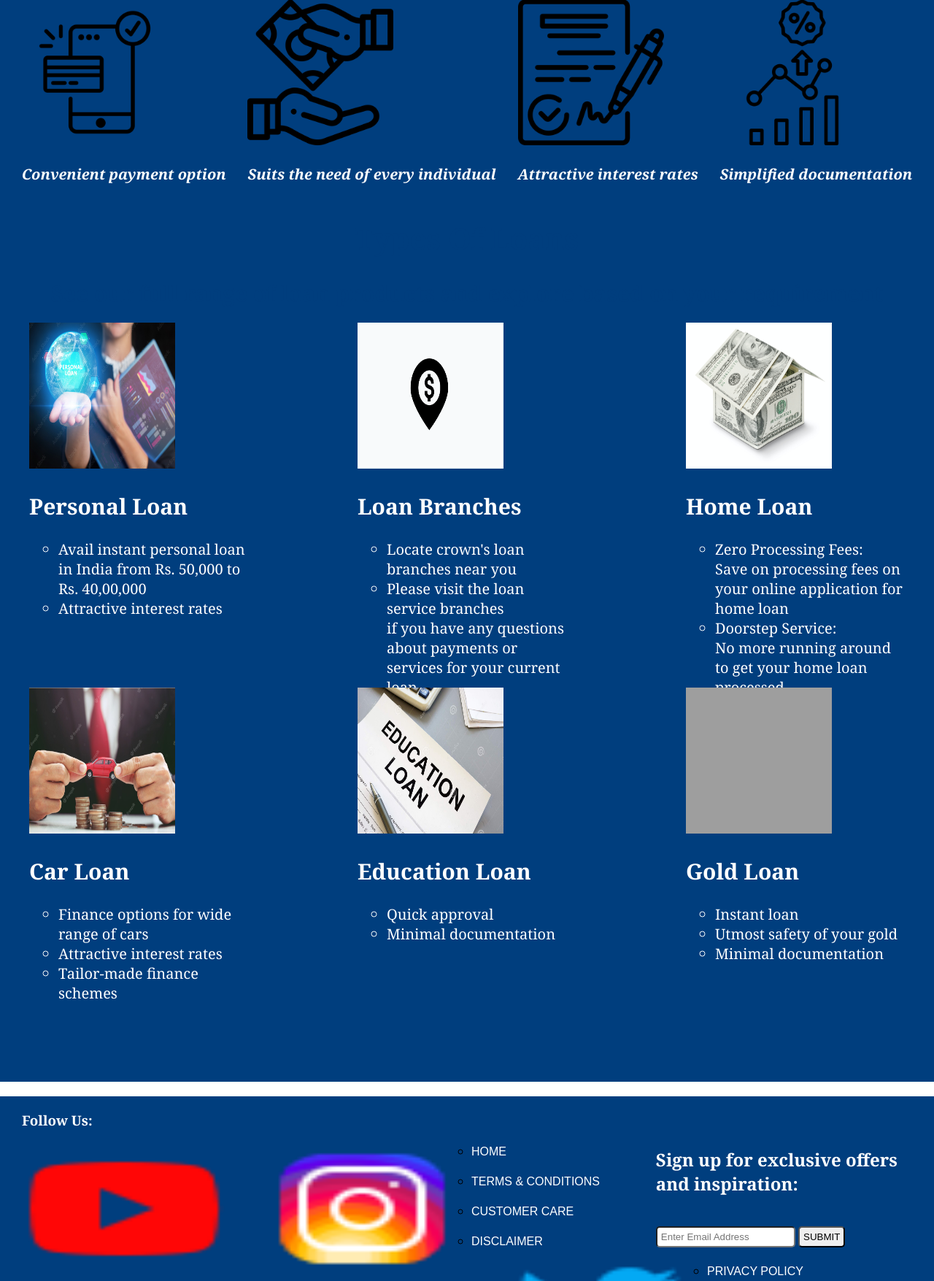
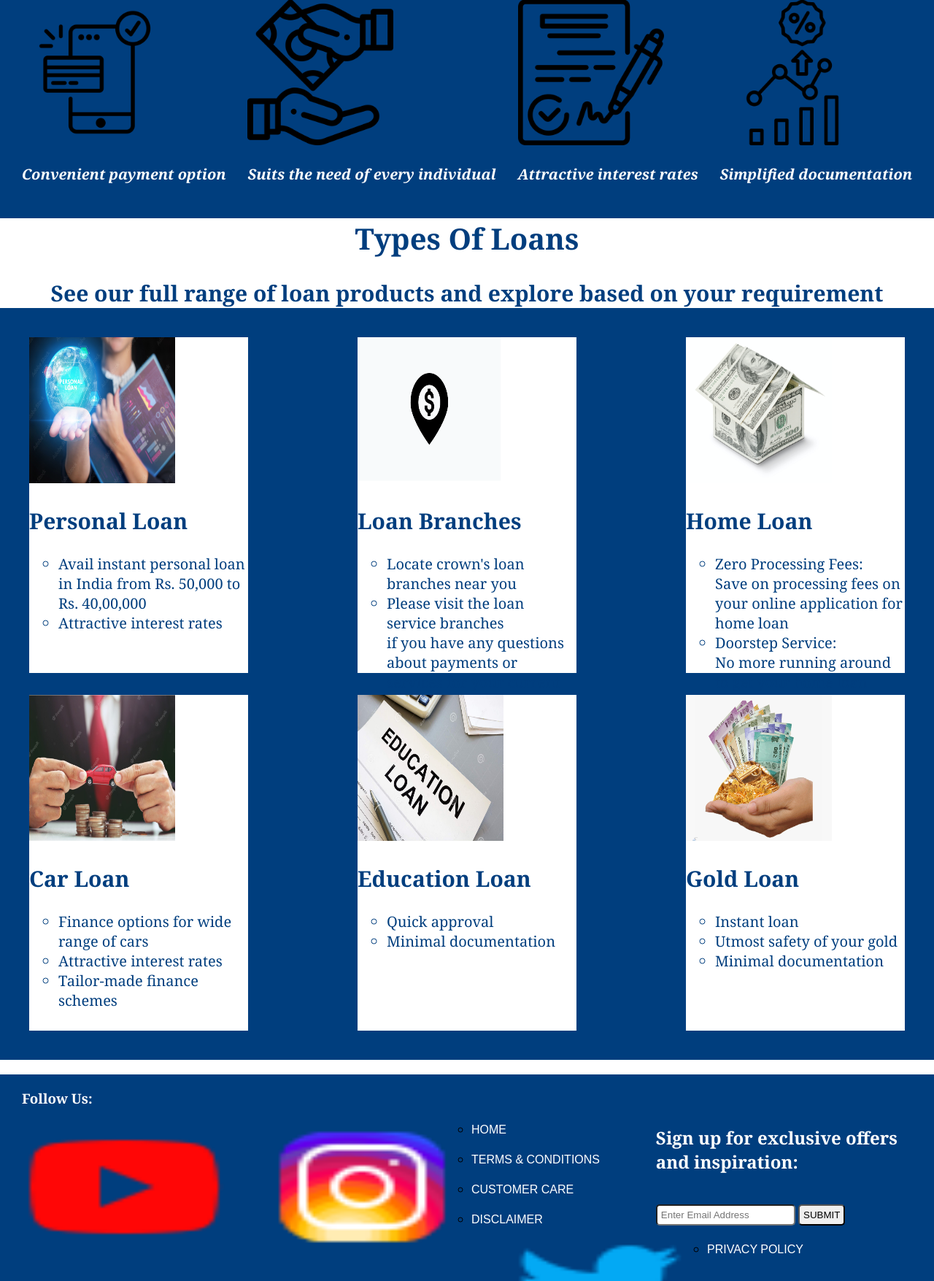
Before and after one commit to MEBOT-IT/Banking, a PHP site: page /Html/loan.html in a window 1280 px wide. Shown: the part 935-2690 px from the top of the page at 73% size. Run offline with PHP 8.4, Linux system fonts and the light colour scheme; grey boxes are pictures that could not be loaded.

Commit message:
small modification made in loan

```diff
--- a/CSS/loan.css
+++ b/CSS/loan.css
@@ -140,16 +140,21 @@ img{
 .cover2{
   display: flex;
   background-color: #003e7e;
-  padding-top: 10px;
+  padding-top: 20px;
   justify-content: space-between;
 }
 .box{
-  background-color: #003e7e;
+  background-color : white;
+  color: #003e7e;
   width: 300px;
-  height: 500px;
+  height: 450px;
   margin: 40px;
   transition: 1s;
+  padding-bottom: 10px;
 
+}
+.type{
+    background-color: white;
 }
 .box:hover{
   box-shadow: 30px 30px 10px black;
--- a/Html/loan.html
+++ b/Html/loan.html
@@ -81,8 +81,10 @@
     </div>
 
  </div>
+ <div class="type">
  <h1 class="text">Types Of Loans</h1>
     <h2 class="text">See our full range of loan products and explore based on your requirement</h2>
+</div>
  <div class="cover1">
     <div class="box">
         <img src="\Images\personalLoan.png">
@@ -119,7 +121,7 @@
                 Zero Processing Fees:<br> Save on processing fees on your online application for home loan
             </li>
             <li>
-                Doorstep Service:<br>No more running around to get your home loan processed
+                Doorstep Service:<br>No more running around to get your home loan
             </li>
         </ul>
 
```
Also changed, not shown: Images/gold.png (added).
